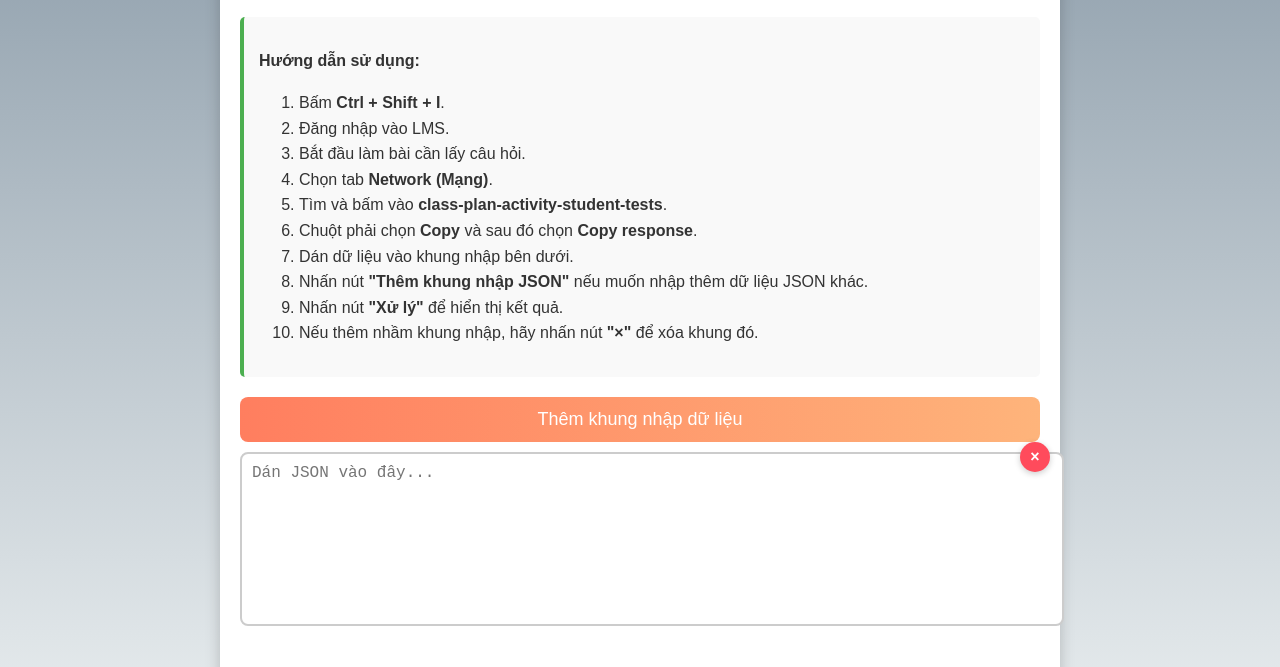
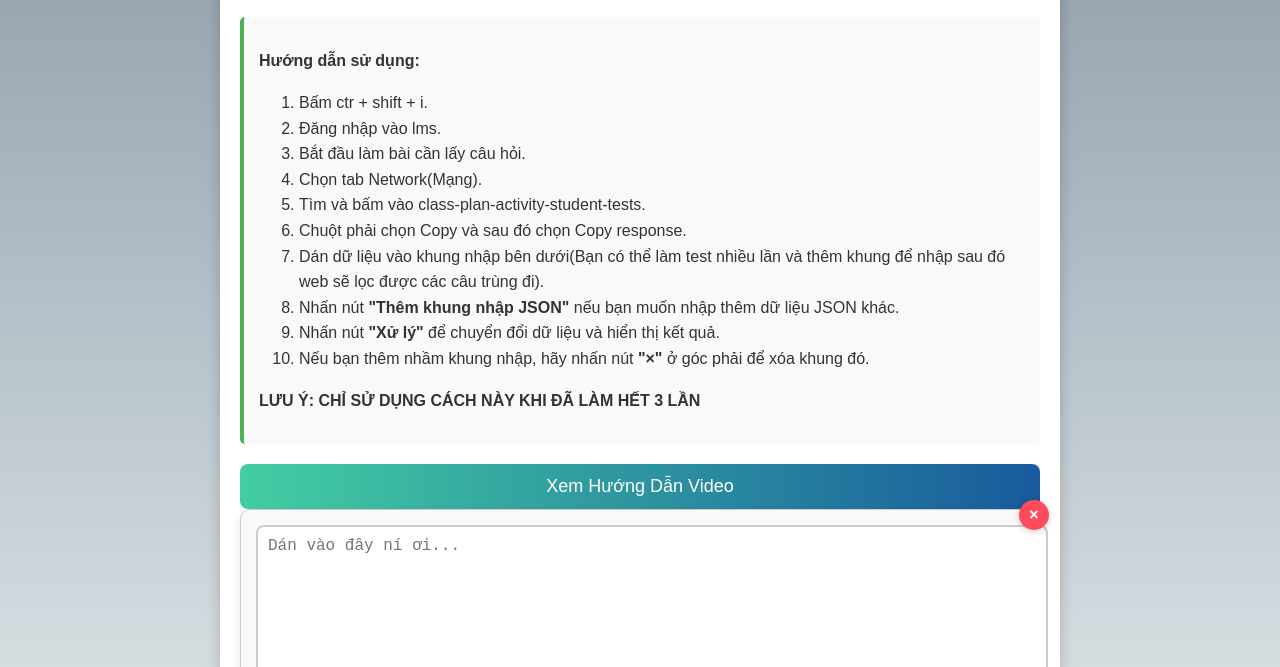
Before and after one commit to DUYHOCIT/Lay, a website: page public/index.html in a window 1280 px wide. Shown: the part 111-778 px from the top of the page. Drawn offline with Linux system fonts and the light colour scheme.

Commit message:
được

```diff
--- a/public/index.html
+++ b/public/index.html
@@ -122,6 +122,17 @@
             background: #ff1e2d;
         }
 
+        .json-group {
+            position: relative;
+            margin-bottom: 20px;
+            padding: 15px;
+            border: 1px solid #ccc;
+            border-radius: 10px;
+            box-shadow: 0 4px 10px rgba(0, 0, 0, 0.1);
+            animation: fadeIn 0.8s ease-in-out;
+            background: #f9f9f9;
+        }
+
         footer {
             text-align: center;
             margin-top: 20px;
@@ -142,31 +153,35 @@
         <div class="instructions">
             <p><strong>Hướng dẫn sử dụng:</strong></p>
             <ol>
-                <li>Bấm <strong>Ctrl + Shift + I</strong>.</li>
-                <li>Đăng nhập vào LMS.</li>
+                <li>Bấm ctr + shift + i.</li>
+                <li>Đăng nhập vào lms.</li>
                 <li>Bắt đầu làm bài cần lấy câu hỏi.</li>
-                <li>Chọn tab <strong>Network (Mạng)</strong>.</li>
-                <li>Tìm và bấm vào <strong>class-plan-activity-student-tests</strong>.</li>
-                <li>Chuột phải chọn <strong>Copy</strong> và sau đó chọn <strong>Copy response</strong>.</li>
-                <li>Dán dữ liệu vào khung nhập bên dưới.</li>
-                <li>Nhấn nút <strong>"Thêm khung nhập JSON"</strong> nếu muốn nhập thêm dữ liệu JSON khác.</li>
-                <li>Nhấn nút <strong>"Xử lý"</strong> để hiển thị kết quả.</li>
-                <li>Nếu thêm nhầm khung nhập, hãy nhấn nút <strong>"×"</strong> để xóa khung đó.</li>
+                <li>Chọn tab Network(Mạng).</li>
+                <li>Tìm và bấm vào class-plan-activity-student-tests.</li>
+                <li>Chuột phải chọn Copy và sau đó chọn Copy response.</li>
+                <li>Dán dữ liệu vào khung nhập bên dưới(Bạn có thể làm test nhiều lần và thêm khung để nhập sau đó web sẽ lọc được các câu trùng đi).</li>
+                <li>Nhấn nút <strong>"Thêm khung nhập JSON"</strong> nếu bạn muốn nhập thêm dữ liệu JSON khác.</li>
+                <li>Nhấn nút <strong>"Xử lý"</strong> để chuyển đổi dữ liệu và hiển thị kết quả.</li>
+                <li>Nếu bạn thêm nhầm khung nhập, hãy nhấn nút <strong>"×"</strong> ở góc phải để xóa khung đó.</li>
             </ol>
+            <p><strong>LƯU Ý: CHỈ SỬ DỤNG CÁCH NÀY KHI ĐÃ LÀM HẾT 3 LẦN</strong></p>
         </div>
 
-        <button id="addJsonButton">Thêm khung nhập dữ liệu</button>
+        <button id="videoGuideButton">Xem Hướng Dẫn Video</button>
+
         <div id="jsonInputs">
             <div class="json-group">
-                <textarea class="jsonInput" placeholder="Dán JSON vào đây..."></textarea>
-                <button class="deleteButton">×</button>
+                <textarea class="jsonInput" placeholder="Dán vào đây ní ơi..."></textarea>
+                <button class="deleteButton">&times;</button>
             </div>
         </div>
+
+        <button id="addJsonButton">Thêm khung nhập dữ liệu lần test nữa</button>
         <button id="processButton">Xử lý</button>
     </div>
 
     <footer>
-        Không chia sẻ mã nguồn này công khai.
+        Không share cho ai nhé
     </footer>
 
     <script>
@@ -175,8 +190,8 @@
             const newJsonGroup = document.createElement('div');
             newJsonGroup.className = 'json-group';
             newJsonGroup.innerHTML = `
-                <textarea class="jsonInput" placeholder="Dán JSON vào đây..."></textarea>
-                <button class="deleteButton">×</button>
+                <textarea class="jsonInput" placeholder="Dán vào đây ní ơi..."></textarea>
+                <button class="deleteButton">&times;</button>
             `;
             jsonInputs.appendChild(newJsonGroup);
 
@@ -244,6 +259,10 @@
 
     if (response.ok) {
       alert('Dữ liệu đã được xử lý và gửi đi thành công.');
+
+      // Open the result file in a new tab
+      const fileUrl = result.fileUrl; // The URL returned from the backend
+      window.open(fileUrl, '_blank'); // Open the file in a new tab
     } else {
       alert('Đã xảy ra lỗi khi gửi dữ liệu: ' + result.message);
     }
@@ -253,6 +272,11 @@
     alert('Đã xảy ra lỗi không mong muốn khi gửi dữ liệu.');
   }
 });
+
+
+        document.getElementById('videoGuideButton').addEventListener('click', function () {
+            window.open('https://drive.google.com/file/d/1DgBA0R6jlCU7KjSdF6mei_LKs5bzHf9D/view?usp=sharing', '_blank');
+        });
     </script>
 </body>
 </html>
```
Also changed, not shown: netlify/functions/upload.js (+8 -1 lines). Lines whose indentation alone changed are shown as unchanged.
